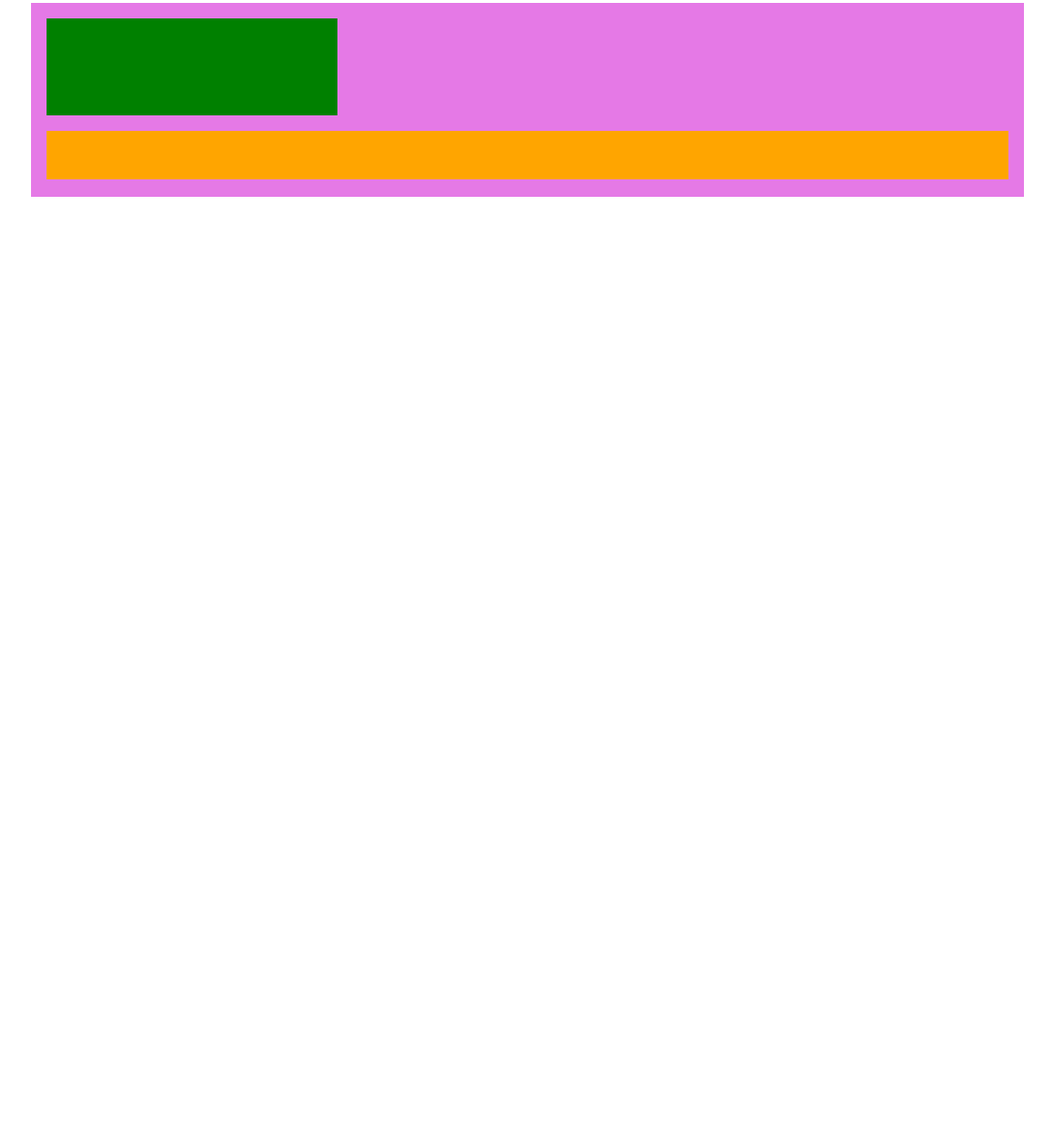
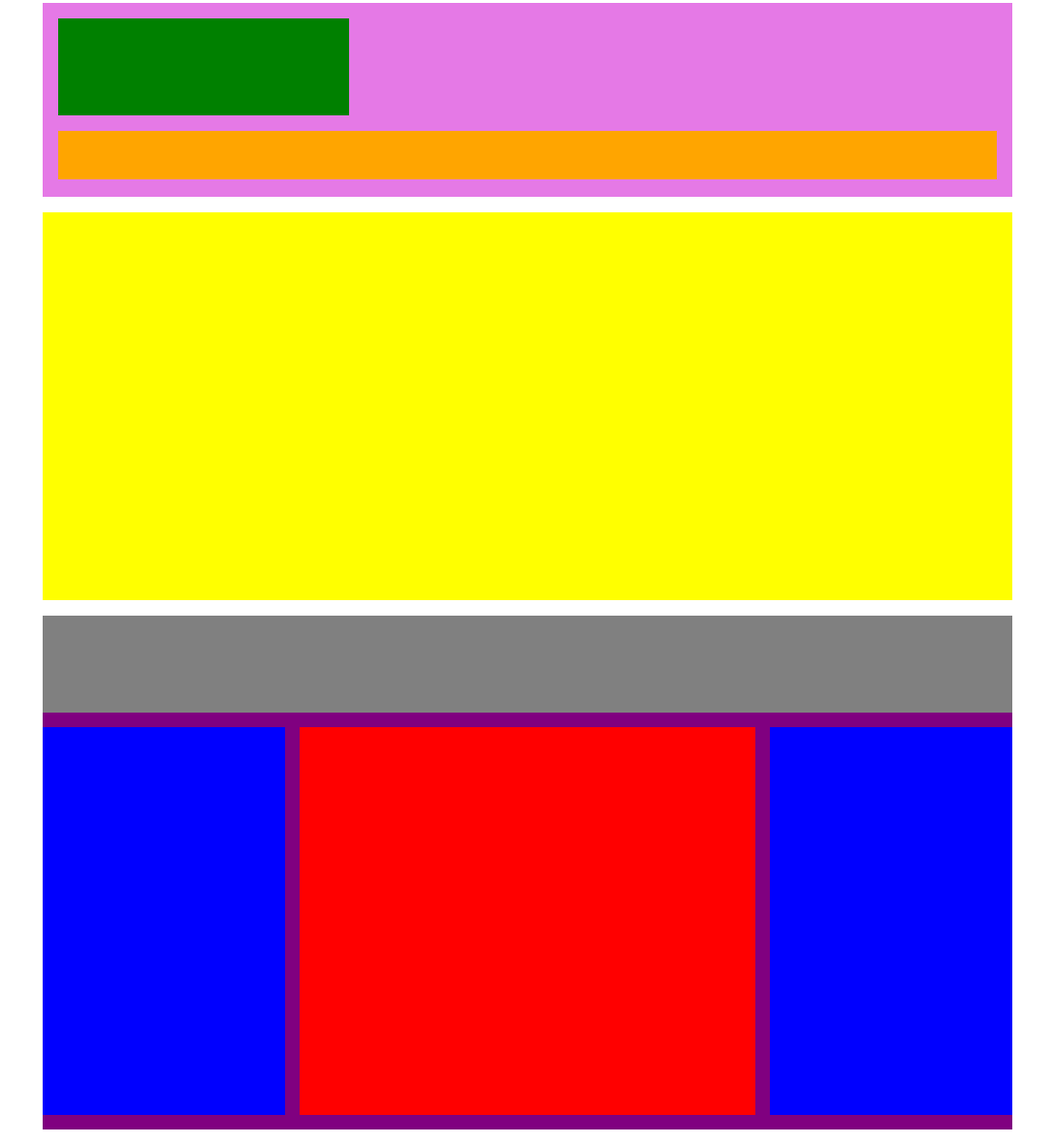
Before and after one commit to MartinaGangemi/htmlcss-struttura-wp, a plain HTML site: page index.html in a window 1280 px wide. Shown: the part 13-1194 px from the top of the page at 97% size, without its empty margins (96-1183 px from the left). Before the commit the page ends 800 px from the top, so only its background shows below. Drawn offline with Linux system fonts and the light colour scheme.

Commit message:
Add Container

```diff
--- a/css/style.css
+++ b/css/style.css
@@ -9,13 +9,15 @@
     --header:#E579E6;
     --img: yellow;
     --sidebar:blue;
-    --central-sidebar:red;
+    --central-bar:red;
     --footer:pink;
     --logo:green;
     --nav:orange;
+    --container:purple;
+    --title:gray;
 }
 
-.box_logo:after{
+.box_logo:after, .container:after{
     content: '';
     display: block;
     clear: both;
@@ -23,7 +25,7 @@
 
 body{
     margin: 1rem auto;
-    width: 80%;
+    width: 1000px;
 }
 
 /*header*/
@@ -47,3 +49,45 @@ nav{
     float: none;
     margin-top: 1rem;
 }
+
+
+/*img*/
+.hero_img{
+    background-color: var(--img);
+    height: 400px;
+    margin-top: 1rem;
+    margin-bottom: 1rem;
+}
+
+/*container*/
+
+.container{
+    background-color: var(--container);
+    height: 530px;
+}
+
+.title{
+    background-color: var(--title);
+    height: 100px;
+}
+
+.sidebar{
+    width: 25%;
+    background-color: var(--sidebar);
+    height: 400px;
+    float: left;
+
+}
+
+.central_bar{
+    width: 47%;
+    background-color: var(--central-bar);
+    margin-left: 15px;
+    margin-right: 15px;
+}
+
+.sidebar, .central_bar{
+    margin-top: 15px;
+    height: 400px;
+    float: left;
+}
--- a/index.html
+++ b/index.html
@@ -31,14 +31,21 @@
         </div>
 
         <div class="container">
+            <div class="title">
+
+            </div>
+
+            <!-- sidebar1 -->
             <div class="sidebar">
 
             </div>
 
+            <!-- central bar -->
             <div class="central_bar">
 
             </div>
 
+            <!-- sidebar2 -->
             <div class="sidebar">
 
             </div>
```
